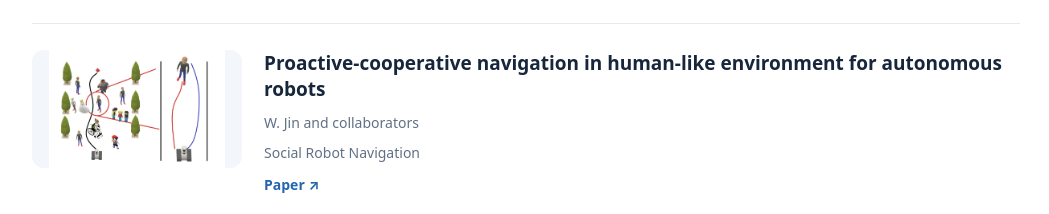
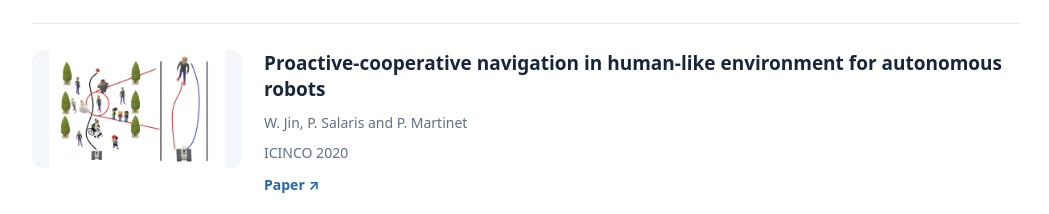
Before and after one commit to WantingJIN/WantingJIN.github.io, a plain HTML site: page index.html in a window 1280 px wide. Shown: the part 6275-6489 px from the top of the page, without its empty margins (114-1163 px from the left). Drawn offline with Linux system fonts and the light colour scheme.

Commit message:
Correct ICINCO 2020 publication authors and venue

```diff
--- a/index.html
+++ b/index.html
@@ -20,7 +20,7 @@ const pubs=[
 {id:'aim24',y:2024,t:'Design and Evaluation of Modular Gas and Wind Sensing Nodes for Static and Mobile Deployments',a:'W. Jin, E. Droz, A. Martinoli',v:'AIM 2024 (Best Student Paper Award Nominee)',paper:epfl,type:'sensor'},
 {id:'icra24',y:2024,t:'Sense in Motion with Belief Clustering: Efficient Gas Source Localization with Mobile Robots',a:'W. Jin, A. Martinoli',v:'ICRA 2024',paper:'https://ieeexplore.ieee.org/document/10637027',type:'path',video:'hzk51eDLtDk'},
 {id:'icra23',y:2023,t:'Towards Efficient Gas Leak Detection in Built Environments: Data-Driven Plume Modeling for Gas Sensing Robots',a:'W. Jin, F. Rahbar, C. Ercolani, A. Martinoli',v:'ICRA 2023',paper:'https://ieeexplore.ieee.org/abstract/document/10160816',type:'plume',video:'6dEW3LJAGj4'},
-{id:'socialnav',y:2019,t:'Proactive-cooperative navigation in human-like environment for autonomous robots',a:'W. Jin and collaborators',v:'Social Robot Navigation',paper:'https://hal.science/hal-02899758/',type:'social'}];
+{id:'socialnav',y:2020,t:'Proactive-cooperative navigation in human-like environment for autonomous robots',a:'W. Jin, P. Salaris and P. Martinet',v:'ICINCO 2020',paper:'https://hal.science/hal-02899758/',type:'social'}];
 function preview(type){const dots=type==='multi'?'<circle cx="55" cy="85" r="10"/><circle cx="160" cy="38" r="10"/><circle cx="175" cy="110" r="10"/>':type==='sensor'?'<rect x="75" y="45" width="60" height="48" rx="8"/><path d="M95 45V25 M115 45V25 M95 93V114 M115 93V114"/>':type==='path'?'<path d="M20 110 L20 28 L65 28 L65 110 L110 110 L110 28 L160 28 L160 110 L195 110" fill="none" stroke-dasharray="5 5"/>':'<path d="M20 90 Q65 15 115 65 T200 40 M20 110 Q70 45 125 90 T200 75" fill="none"/>';return `<svg viewBox="0 0 220 140" aria-hidden="true"><rect width="220" height="140" fill="#e8f2fc"/><g stroke="#5d92c4" stroke-width="3" fill="#93bce1">${dots}</g><circle cx="185" cy="105" r="9" fill="#ec986f"/><path d="M185 105 Q140 65 95 80 T25 38" fill="none" stroke="#8eb7d8" stroke-width="3" stroke-dasharray="6 5"/></svg>`}
 document.querySelector('#pub-list').innerHTML=pubs.map(p=>{const media=p.video?`<a href="https://www.youtube.com/watch?v=${p.video}" target="_blank" rel="noopener" aria-label="Watch video for ${p.t}"><img src="https://img.youtube.com/vi/${p.video}/hqdefault.jpg" alt="Video thumbnail for ${p.t}" loading="lazy"><span class="media-caption">▶ Watch research video</span></a>`:`<img src="assets/${p.type==='sensor'?'sensor-node-design.webp':p.type==='social'?'social-aware-navigation.webp':'multi-robot-source-localization.webp'}" alt="${p.type==='sensor'?'Gas and wind sensing node hardware':p.type==='social'?'Social robot navigation illustration':'Physical multi-robot gas source localization experiment'}" loading="lazy" style="object-fit:contain;background:${p.type==='sensor'?'#050505':'#f3f6fa'}">`;return `<article class="pub" id="pub-${p.id}"><div class="pub-media">${media}</div><div><h3>${p.t}</h3><div class="meta">${p.a}</div><div class="meta">${p.v}</div><div class="buttons"><a href="${p.paper}" target="_blank" rel="noopener">Paper ↗</a>${p.video?`<a href="https://www.youtube.com/watch?v=${p.video}" target="_blank" rel="noopener">Video ▶</a>`:''}</div></div></article>`}).join('');
 </script></body></html>
```
